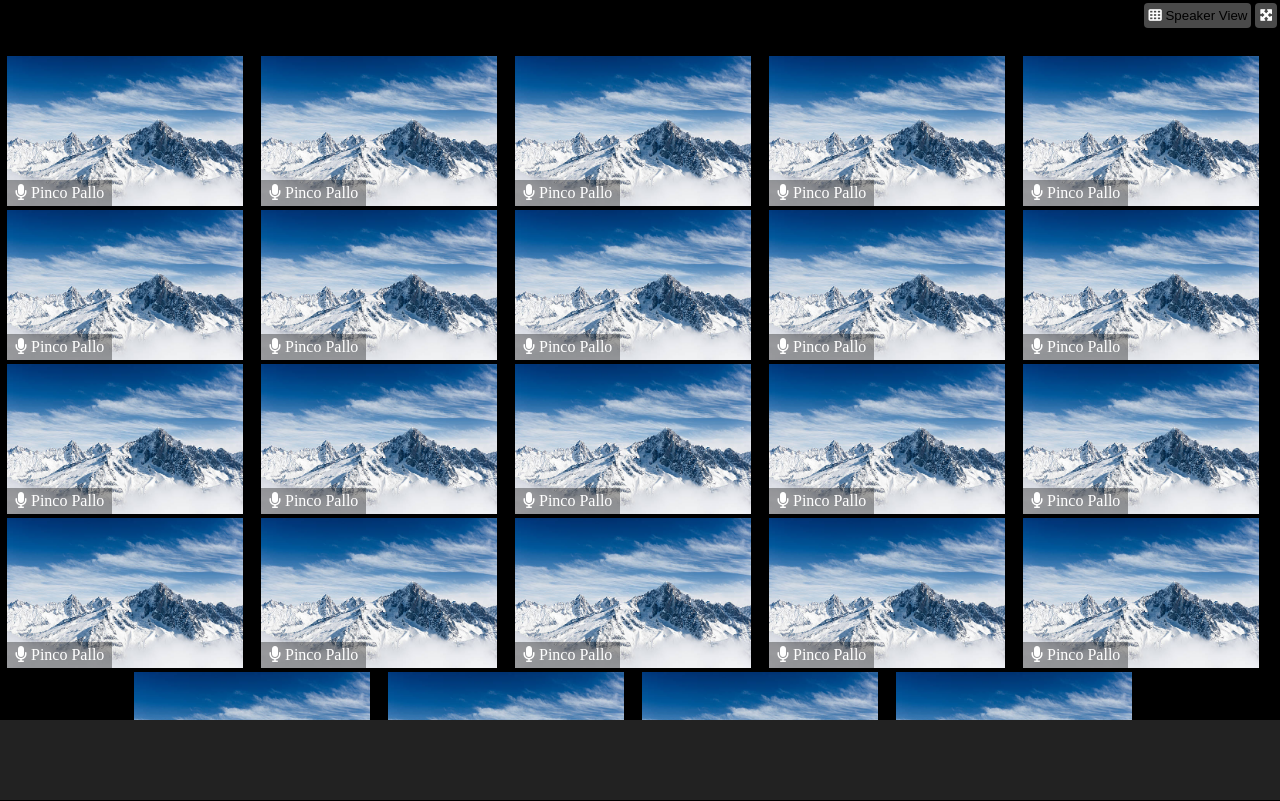
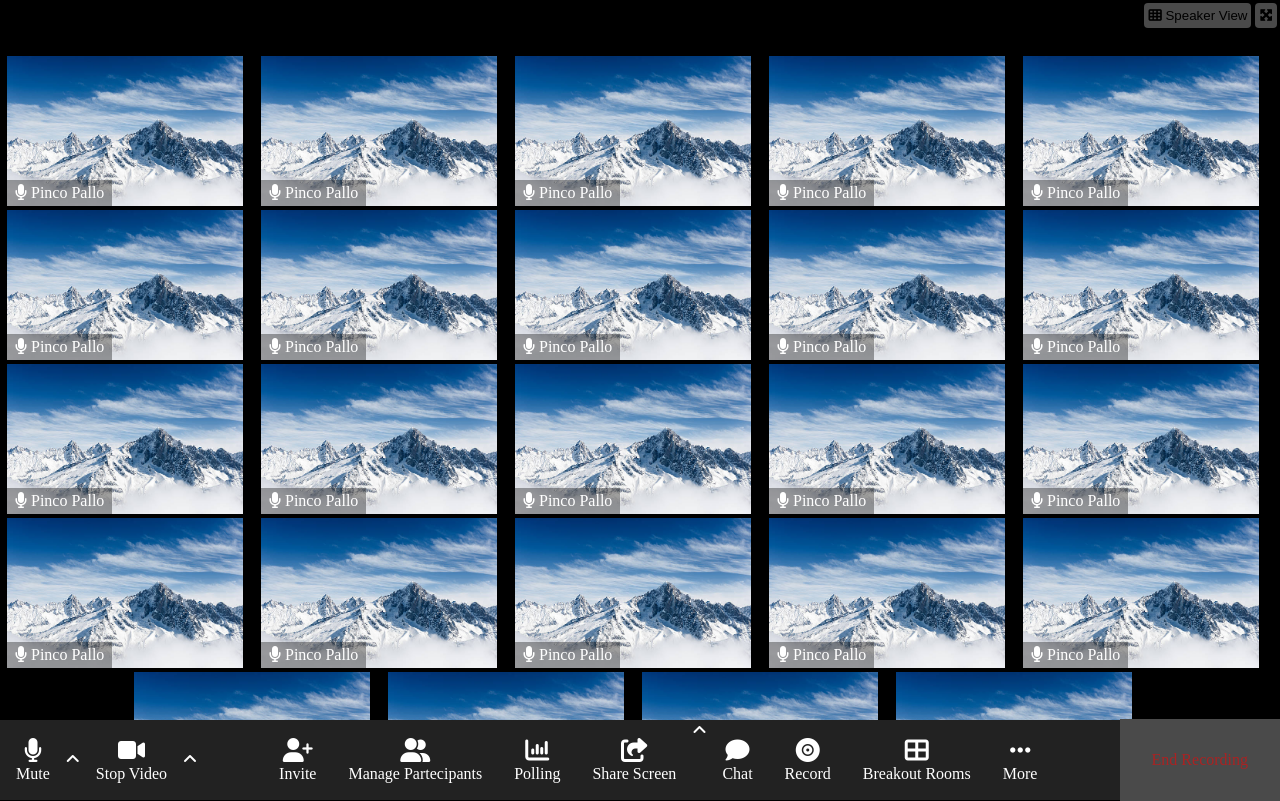
Before and after one commit to alessandrosaladino-tech/html-css-zoom, a plain HTML site: page index.html in a window 1280 px wide. Drawn offline with Linux system fonts and the light colour scheme.

Commit message:
Adjustment
footer rebuild

```diff
--- a/assets/css/style.css
+++ b/assets/css/style.css
@@ -86,37 +86,62 @@ main{
 /*end main*/
 
 /*footer*/
-.mute{
-    margin-left: 2rem;
-    font-size: 10px;
-}
-
-
-
-.card p,i {
-    color: white;
-}
-
-.col-cent {
-    width: calc(70%/8);
-    height: 100%;
-}
-
-.end {
-    width: 20%;
-}
 
 footer {
     background-color: var(--zm-endpg);
     height: 80px;
 }
 
-.menu {
-    height: 100%;
+
+nav {
+    position: sticky;
+    height: 5rem;
+    bottom: 0;
+    left: 0;
+    z-index: 10;
+    justify-content: space-between;
+    align-items: center;
+
 }
 
-.arrow {
-    margin-left: 0.2rem;
+.menu {
+    flex-grow: 2;
+    justify-content: center;
+}
+
+.record {
+    justify-content: flex-end;
+}
+
+.control {
+    padding: 1rem;
+    flex-direction: column;
+    text-align: center;
+}
+
+.control:hover h1 {
+    text-shadow: whitesmoke 1px 0 10px;
+}
+
+.active {
+    color: var(--zoom-active);
+}
+
+.options {
+    align-items: center;
+}
+
+.stop_rec {
+    background-color: var(--zm-grey);
+}
+
+.stop_rec p {
+    color: var(--zm-meeting);
+    padding: 2rem;
+}
+
+.stop_rec:hover p {
+    text-shadow: red 1px 0 10px;
 }
 
 /*end footer*/
--- a/index.html
+++ b/index.html
@@ -206,7 +206,67 @@
 
     <!--Footer-->
     <footer>
+        <nav class="d-flex">
+            <div class="controls d-flex">
+                <div class="control">
+                    <h1><i class="fa-solid fa-microphone"></i></h1>
+                    <p>Mute</p>
+                </div>
+                <div class="options d-flex">
+                    <p class><i class="fa-solid fa-angle-up"></i></p>
+                </div>
+                <div class="control">
+                    <h1><i class="fa-solid fa-video"></i></h1>
+                    <p>Stop Video</p>
+                </div>
+                <div class="options d-flex">
+                    <p class><i class="fa-solid fa-angle-up"></i></p>
+                </div>
+            </div>
+            <div class="menu d-flex">
+                <div class="control d-flex">
+                    <h1><i class="fa-solid fa-user-plus"></i></h1>
+                    <p>Invite</p>
+                </div>
+                <div class="control d-flex">
+                    <h1><i class="fa-solid fa-user-group"></i></h1>
+                    <p>Manage Partecipants</p>
+                </div>
 
+                <div class="control d-flex">
+                    <h1><i class="fa-solid fa-chart-column"></i></h1>
+                    <p>Polling</p>
+                </div>
+                <div class="control d-flex">
+                    <h1 class="active"><i class="fa-solid fa-share-from-square"></i></h1>
+                    <p>Share Screen</p>
+                </div>
+                <div class="options flex">
+                    <p class><i class="fa-solid fa-angle-up"></i></p>
+                </div>
+                <div class="control d-flex">
+                    <h1><i class="fa-solid fa-comment"></i></h1>
+                    <p>Chat</p>
+                </div>
+                <div class="control d-flex">
+                    <h1><i class="fa-solid fa-record-vinyl"></i></h1>
+                    <p>Record</p>
+                </div>
+                <div class="control d-flex">
+                    <h1><i class="fa-solid fa-table-cells-large"></i></h1>
+                    <p>Breakout Rooms</p>
+                </div>
+                <div class="control d-flex">
+                    <h1><i class="fa-solid fa-ellipsis"></i></h1>
+                    <p>More</p>
+                </div>
+            </div>
+            <div class="record d-flex">
+                <div class="stop_rec">
+                    <p>End Recording</p>
+                </div>
+            </div>
+        </nav>
     </footer>
 
     <!--end footer-->
```
